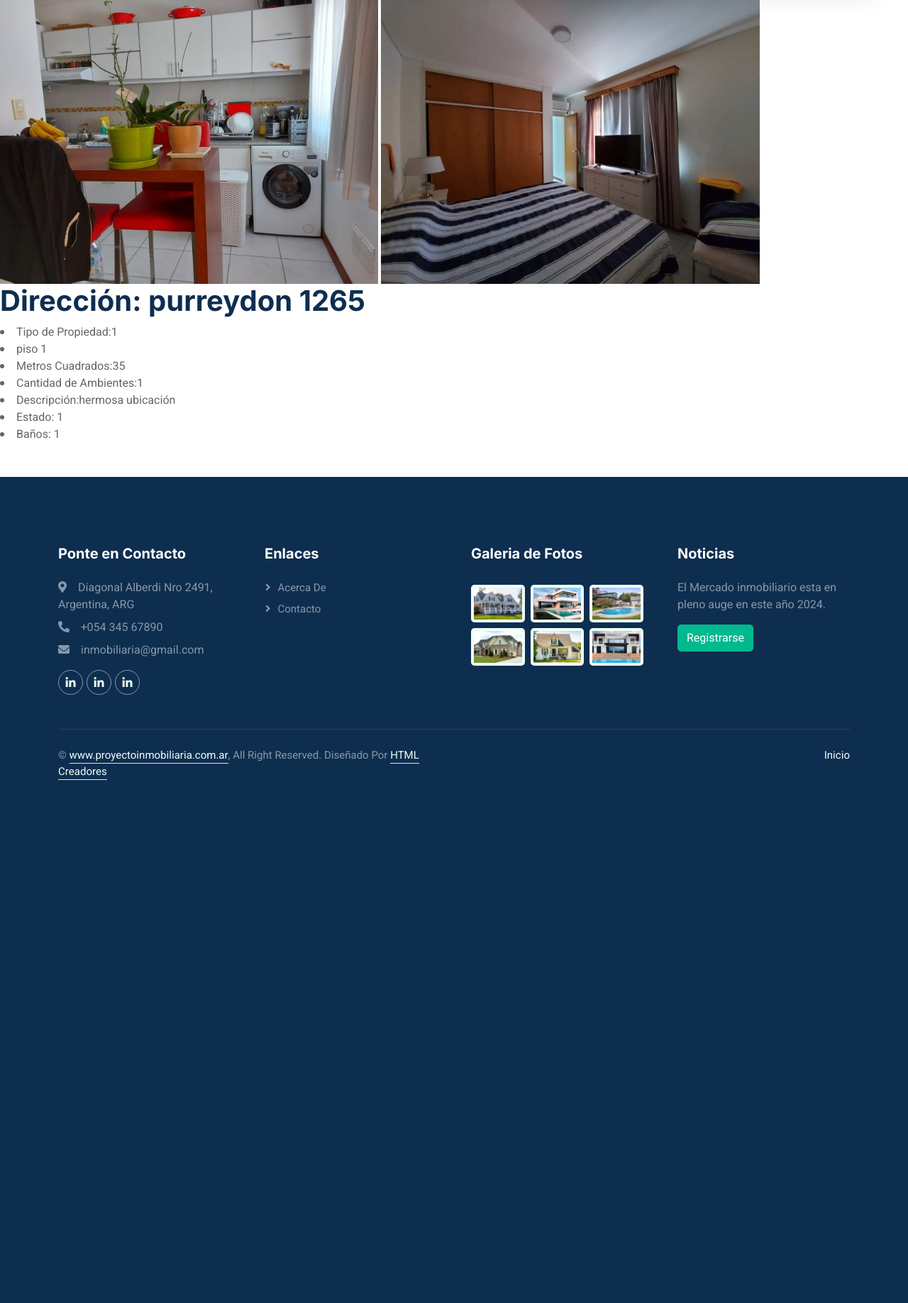
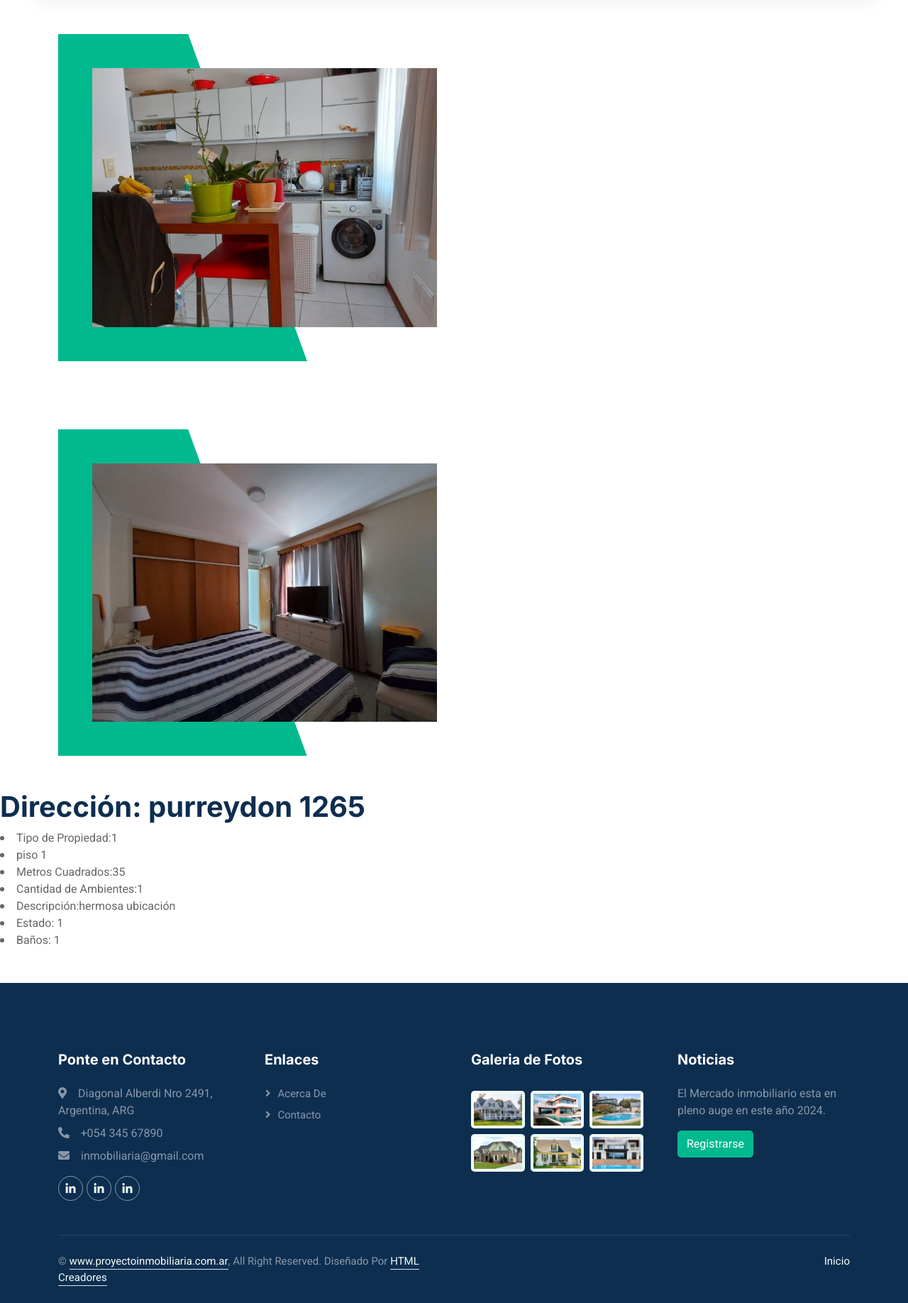
Before and after one commit to lunajua/ProyectoInmobiliaria, a Django app: page /ver-propiedad/2 in a window 1280 px wide. Shown: the part 120-1956 px from the top of the page at 71% size. Before the commit the page ends 1219 px from the top, so only its background shows below. Run offline with Django 4.2, Linux system fonts and the light colour scheme; data comes from the database, SQL or seed files in the repository; both versions use the stored data as it was after the commit; parts of the project's set-up code (start-up, migrations or seed data) failed here and were passed over; some libraries are stand-ins or nearby versions.

Commit message:
edite propiedad.html

```diff
--- a/appinmobiliaria/templates/appinmobiliaria/propiedad.html
+++ b/appinmobiliaria/templates/appinmobiliaria/propiedad.html
@@ -5,10 +5,30 @@
 
     {% if property.images.count >  1 %}
         {% for image in property.images.all %}
-            <img height="400" src="{{ image.image.url }}" alt="Imagen de la propiedad">
+        <div class="container-xxl py-5">
+            <div class="container">
+                <div class="row g-5 align-items-center">
+                    <div class="col-lg-6 wow fadeIn" data-wow-delay="0.1s">
+                        <div class="about-img position-relative overflow-hidden p-5 pe-0">
+                            <img class="img-fluid w-100" src="{{ image.image.url }}">
+                        </div>
+                    </div>
+                </div>
+            </div>
+        </div>
         {% endfor %}
     {% else %}
-        <img height="400" src="{{ property.images.first.image.url }}" alt="Imagen de la propiedad">
+    <div class="container-xxl py-5">
+        <div class="container">
+            <div class="row g-5 align-items-center">
+                <div class="col-lg-6 wow fadeIn" data-wow-delay="0.1s">
+                    <div class="about-img position-relative overflow-hidden p-5 pe-0">
+                        <img class="img-fluid w-100" src="{{ property.images.first.image.url }}">
+                    </div>
+                </div>
+            </div>
+        </div>
+    </div>
     {% endif %}
 
     <h1>Dirección: {{ property.direccion }} </h1>
```
Also changed, not shown: db.sqlite3.
